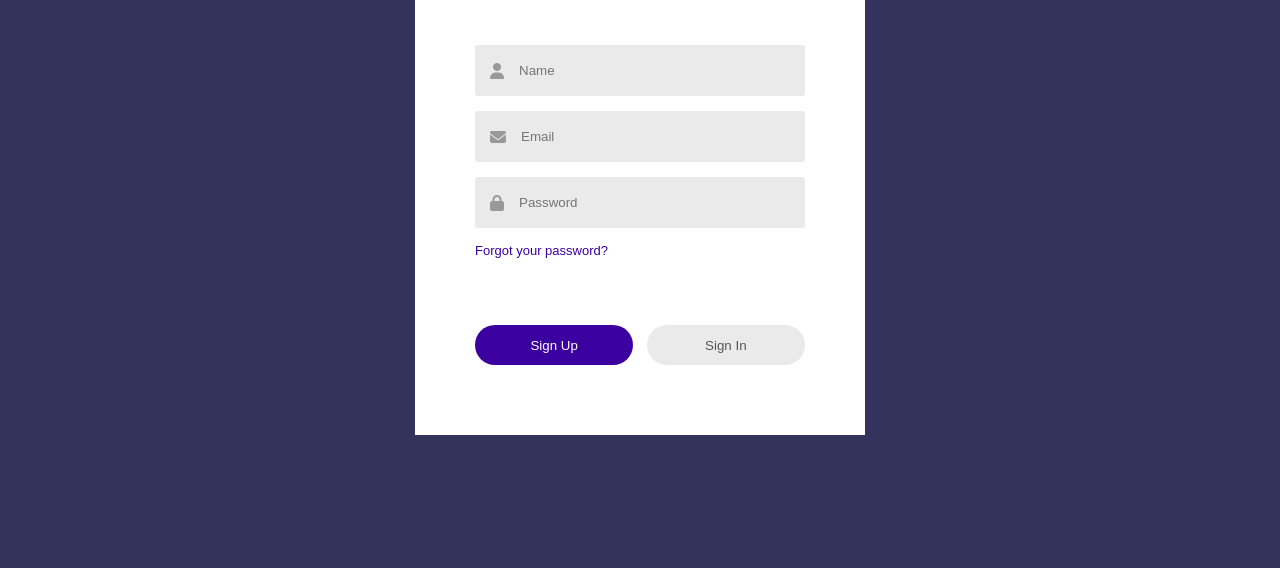
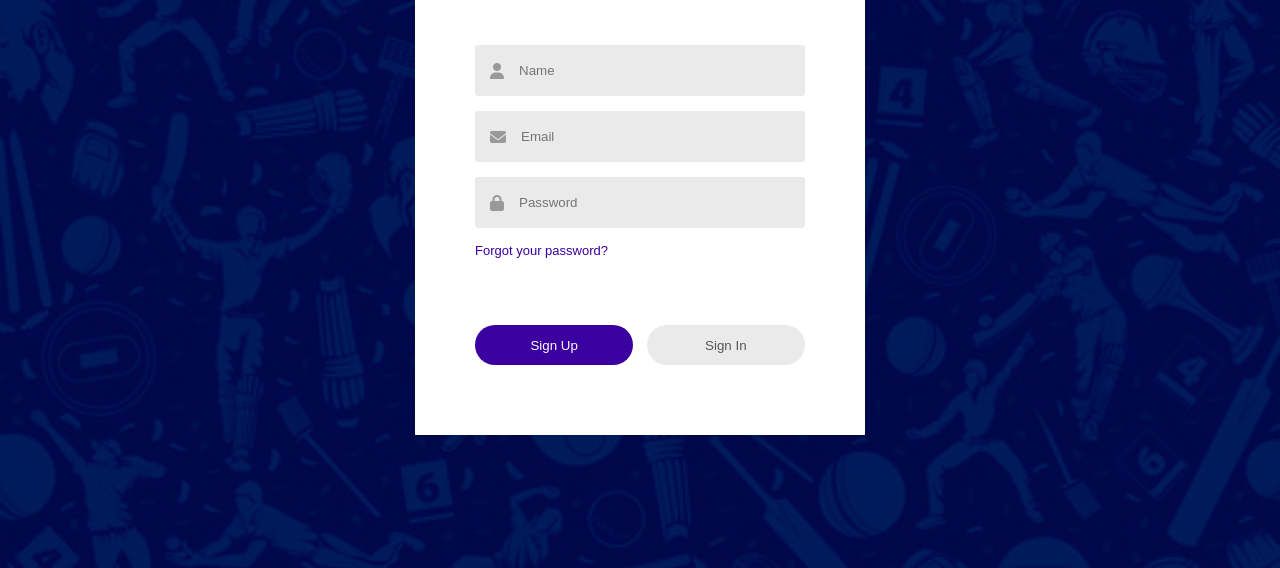
Before and after one commit to Nishitadalmia/Project-1-Cricket, a plain HTML site: page index.html in a window 1280 px wide. Shown: the part 232-800 px from the top of the page. Drawn offline with Linux system fonts and the light colour scheme.

Commit message:
Update login.css

```diff
--- a/login.css
+++ b/login.css
@@ -9,7 +9,7 @@
 .container {
     width: 100%;
     height: 100vh;
-    background-image: linear-gradient(rgba(0, 0, 50, 0.8), rgba(0, 0, 50, 0.8)), url(/images/BG_Signup.jpg);
+    background-image: linear-gradient(rgba(0, 0, 50, 0.8), rgba(0, 0, 50, 0.8)), url(BG_Signup.jpg);
     background-position: center;
     background-size: cover;
     position: relative;
```
